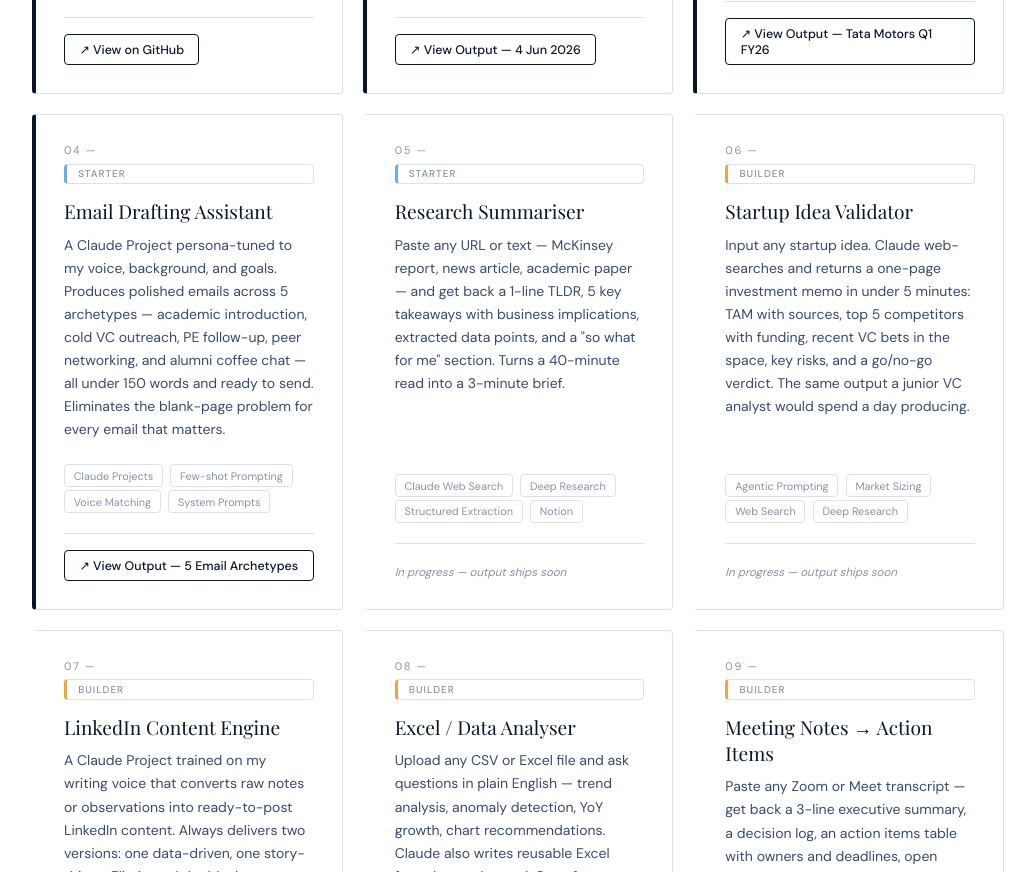
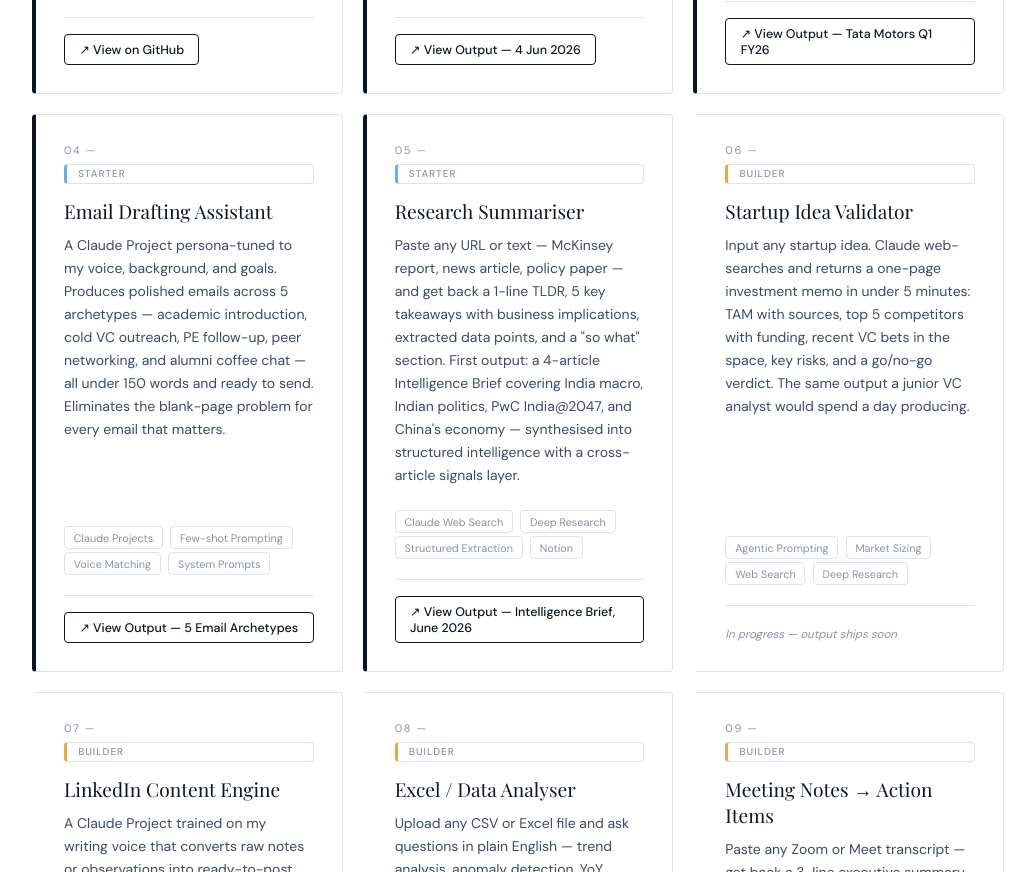
Before and after one commit to YashAjmeraa/hello-people, a plain HTML site: page index.html in a window 1280 px wide. Shown: the part 1777-2649 px from the top of the page, without its empty margins (122-1157 px from the left). Drawn offline with nearby package versions, Linux system fonts and the light colour scheme.

Commit message:
Update index.html

```diff
--- a/index.html
+++ b/index.html
@@ -177,7 +177,7 @@
 
     .progress-bar-fill {
       height: 100%;
-      width: 21%; /* 4 of 19 */
+      width: 26.3%; /* 5 of 19 */
       background: var(--navy);
       border-radius: 2px;
     }
@@ -462,7 +462,7 @@
   <!-- PROGRESS STRIP -->
   <div class="progress-strip">
     <div class="progress-stat">
-      <span class="progress-num">4</span>
+      <span class="progress-num">5</span>
       <span class="progress-label">projects completed</span>
     </div>
     <div class="progress-divider"></div>
@@ -560,18 +560,20 @@
         </div>
       </div>
 
-      <div class="project-card" data-tier="starter">
+      <div class="project-card completed" data-tier="starter">
         <div class="project-num">05 —</div>
         <span class="tier-badge tier-starter">Starter</span>
         <div class="project-title">Research Summariser</div>
-        <p class="project-desc">Paste any URL or text — McKinsey report, news article, academic paper — and get back a 1-line TLDR, 5 key takeaways with business implications, extracted data points, and a "so what for me" section. Turns a 40-minute read into a 3-minute brief.</p>
+        <p class="project-desc">Paste any URL or text — McKinsey report, news article, policy paper — and get back a 1-line TLDR, 5 key takeaways with business implications, extracted data points, and a "so what" section. First output: a 4-article Intelligence Brief covering India macro, Indian politics, PwC India@2047, and China's economy — synthesised into structured intelligence with a cross-article signals layer.</p>
         <div>
           <span class="tag">Claude Web Search</span>
           <span class="tag">Deep Research</span>
           <span class="tag">Structured Extraction</span>
           <span class="tag">Notion</span>
         </div>
-        <div class="card-footer"><span class="in-progress">In progress — output ships soon</span></div>
+        <div class="card-footer">
+          <a href="Intelligence_Brief_June2026.pdf" target="_blank" class="view-output">↗ View Output — Intelligence Brief, June 2026</a>
+        </div>
       </div>
 
       <div class="project-card" data-tier="builder">
```
